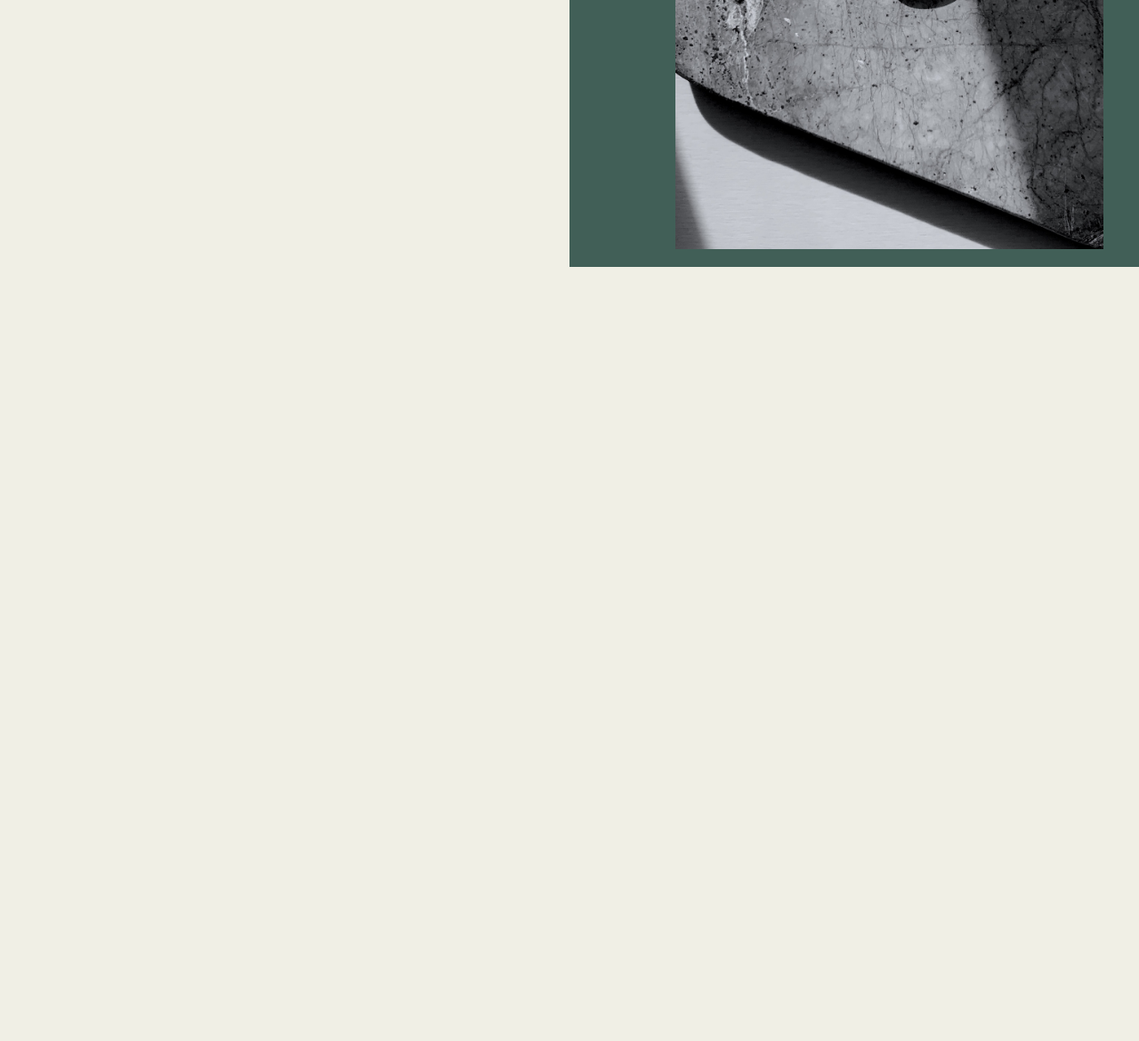
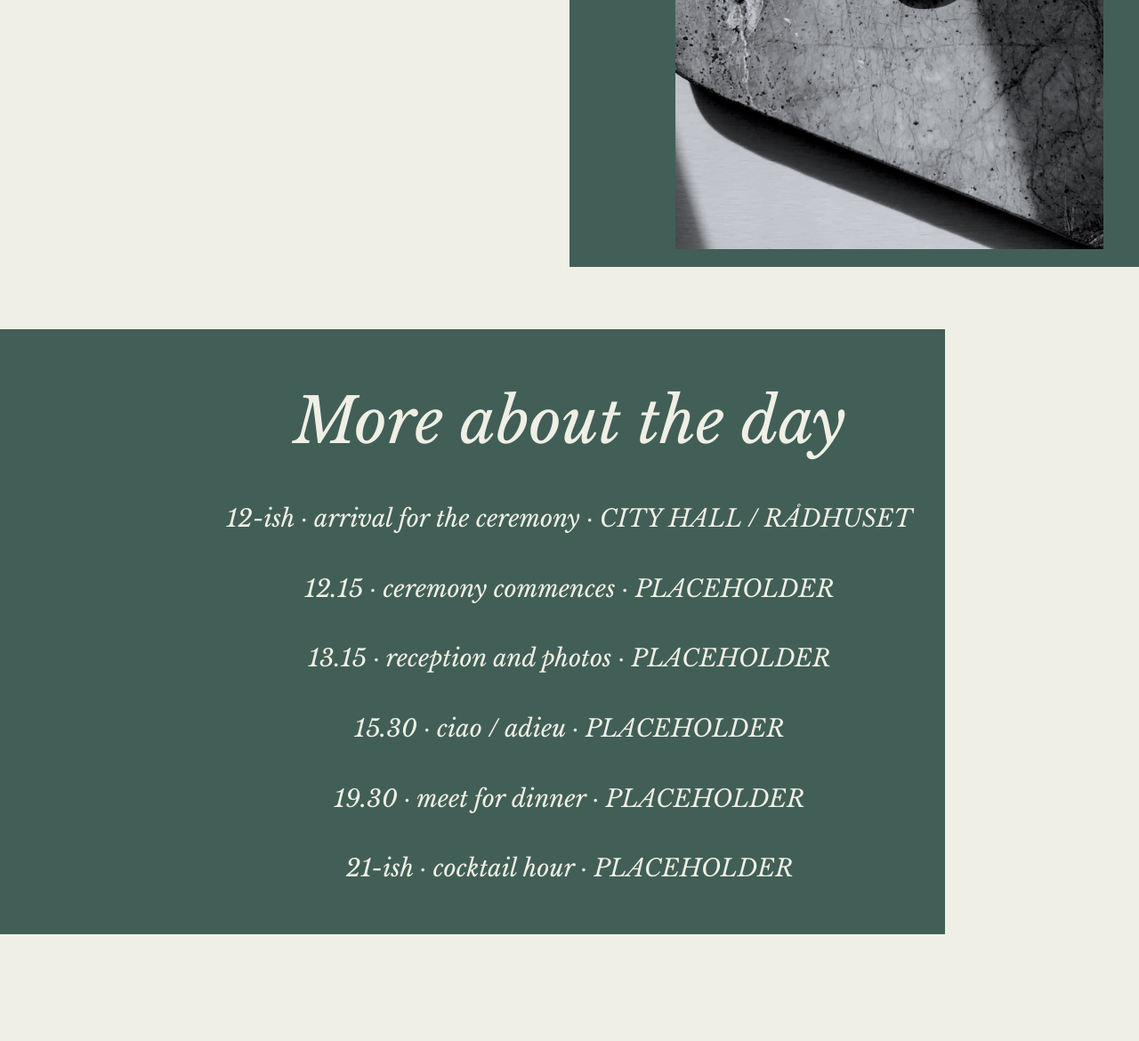
Before and after one commit to Kalle444/wedding_page, a plain HTML site: page index.html in a window 1280 px wide. Shown: the part 500-1670 px from the top of the page at 89% size. Before the commit the page ends 800 px from the top, so only its background shows below. Drawn offline with nearby package versions, Linux system fonts and the light colour scheme.

Commit message:
about the day and minor updates

```diff
--- /dev/null
+++ b/about_day.css
@@ -0,0 +1,57 @@
+#about-day-container{
+	height: 100%;
+  width: 100%;
+	display: flex;
+	position: relative;
+	margin-top: 70px;
+}
+
+#about-day-text{
+	z-index: 1;
+	position: absolute;
+	color: rgb(240, 239, 229);
+	font-family: 'Libre Baskerville', serif;
+	width: 100%;
+	height: 85%;
+	display: flex;
+	justify-content: center;
+	align-items: center;
+	flex-direction: column;
+	text-align: center;
+}
+
+#title {
+	font-size: 70px;
+	margin-bottom: 0px;
+}
+
+#bullets {
+}
+
+#bullet {
+	font-size: 27px;
+	margin-top: 40px;
+}
+
+#about-day-right-container{
+	flex: 17%;
+	display: flex;
+}
+
+#about-day-left-container{
+	flex: 83%;
+	display: flex;
+	flex-direction: column;
+}
+
+#about-day-left-top-container{
+	flex: 85%;
+	display: flex;
+	background-color: rgb(65, 95, 87);
+}
+
+
+#about-day-left-bottom-container{
+	flex: 15%;
+	display: flex;
+}
--- a/index.html
+++ b/index.html
@@ -7,6 +7,7 @@
     <link rel="stylesheet" href="https://maxcdn.bootstrapcdn.com/bootstrap/3.2.0/css/bootstrap.min.css">
     <link href="https://fonts.googleapis.com/css?family=Cabin:500|Libre+Baskerville:400i|Varela+Round" rel="stylesheet">
     <link href='welcome.css' rel='stylesheet'>
+    <link href='about_day.css' rel='stylesheet'>
     <title>Louise and Kalle getting married</title>
   </head>
 
@@ -18,10 +19,8 @@
           <h2>05&middot;01&middot;2019</h2>
         </div>
       </div>
-
       <div id="welcome-container-right">
-        <div id="welcome-container-right-top">
-        </div>
+        <div id="welcome-container-right-top"></div>
         <div id="welcome-container-right-bottom">
           <div id="welcome-text" class="visible-xs-block visible-sm-block">
             <h1>LOUISE<span>&</span>KALLE</h1>
@@ -36,8 +35,27 @@
           </div>
         </div>
       </div>
-      <script type="text/javascript">
-      </script>
+    </div>
+    <div id="about-day-container">
+      <div id="about-day-text">
+        <div id="title">More about the day</div>
+        <div id="bullets">
+          <div id="bullet">12-ish &middot; arrival for the ceremony &middot; CITY HALL / RÅDHUSET<br></div>
+            <div id="bullet">12.15 &middot; ceremony commences &middot; PLACEHOLDER<br></div>
+              <div id="bullet">13.15 &middot; reception and photos &middot; PLACEHOLDER<br></div>
+                <div id="bullet">15.30 &middot; ciao / adieu &middot; PLACEHOLDER<br></div>
+                  <div id="bullet">19.30 &middot; meet for dinner &middot; PLACEHOLDER<br></div>
+                    <div id="bullet">21-ish &middot; cocktail hour &middot; PLACEHOLDER</div>
+                  </div>
+                </div>
+                <div id="about-day-left-container">
+                  <div id="about-day-left-top-container"></div>
+                  <div id="about-day-left-bottom-container"></div>
+                </div>
+                <div id="about-day-right-container"></div>
+              </div>
   </body>
 
+  <script type="text/javascript"></script>
+
 </html>
```
Also changed, not shown: clock.html (deleted, +0 -62 lines).
